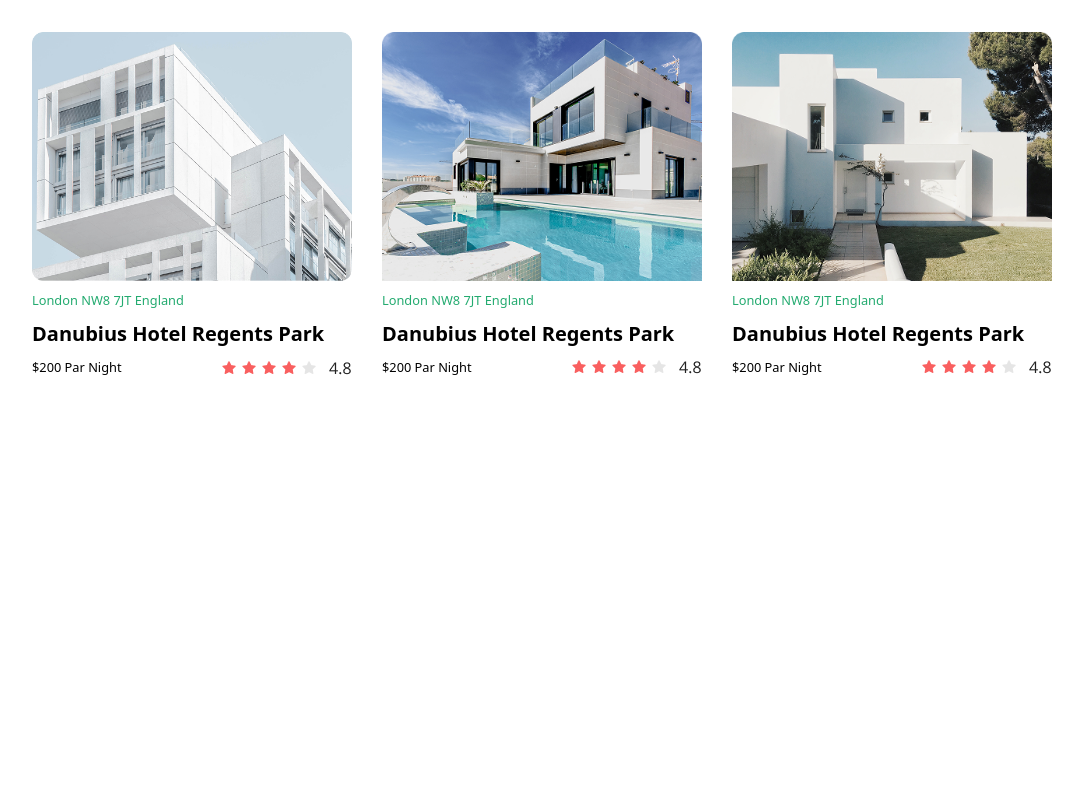
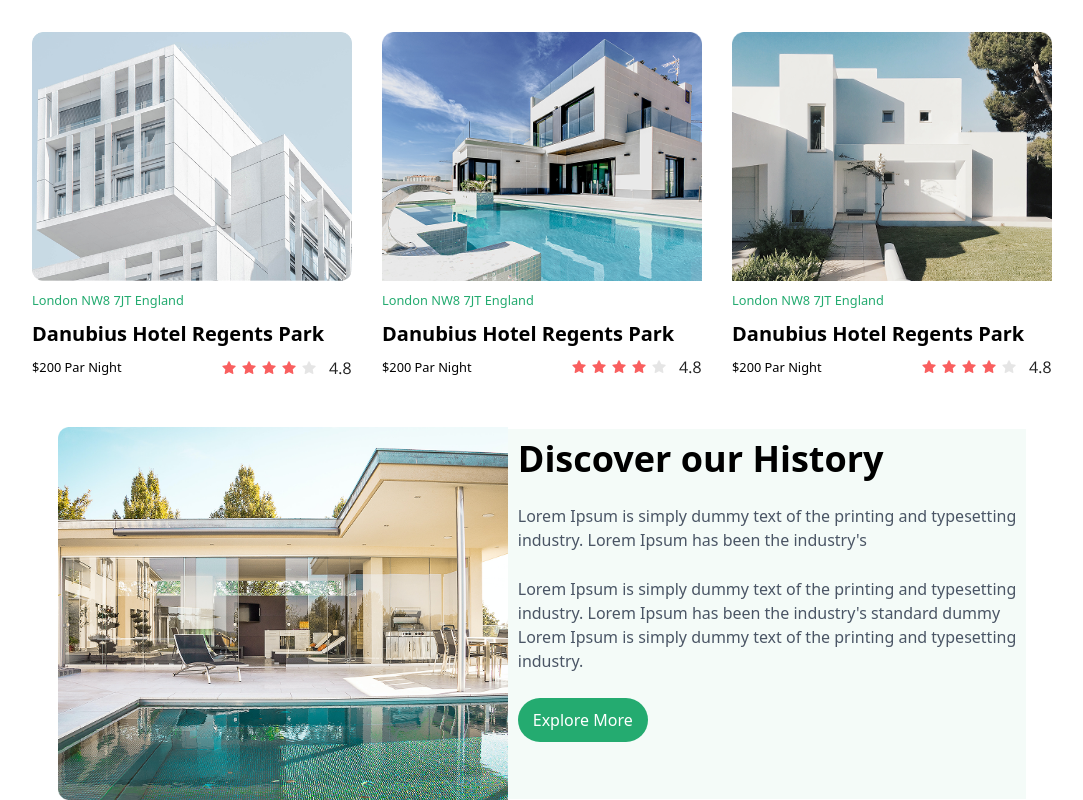
Before and after one commit to JurabekSayfiddinov/hotel-project, a website: page src/index2.html in a window 1280 px wide. Shown: the part 901-1701 px from the top of the page, without its empty margins (98-1181 px from the left). Before the commit the page ends 1278 px from the top, so only its background shows below. Drawn offline with Linux system fonts and the light colour scheme; files whose address does not match are found by name.

Commit message:
section - discover

```diff
--- a/src/index2.html
+++ b/src/index2.html
@@ -86,6 +86,15 @@
                         </div>
                        </div>
             </section>
+              <section class="max-w-300 m-auto mt-[50px] flex lg:flex-row flex-col justify-center items-center ">
+                <img class="lg:w-[450px] w-[300px]" src="./images2/777.png" alt="">
+                <div class="flex flex-col gap-[25px] bg-[#F4FBF8] p-[10px] h-[370px]">
+                    <p class="text-4xl font-bold"> Discover our History </p>
+                    <p class="text-gray-600">Lorem Ipsum is simply dummy text of the printing and typesetting <br> industry. Lorem Ipsum has been the industry's </p>
+                    <p class="text-gray-600">Lorem Ipsum is simply dummy text of the printing and typesetting <br> industry. Lorem Ipsum has been the industry's standard dummy <br> Lorem Ipsum is simply dummy text of the printing and typesetting <br> industry.</p>
+                    <p class="text-center w-[130px] p-[10px] bg-[#24AB70] text-white rounded-[25px]">Explore More</p>
+                </div>
+            </section>
         </main>
 </body>
 </html>
```
Also changed, not shown: src/images2/777.png (added).
